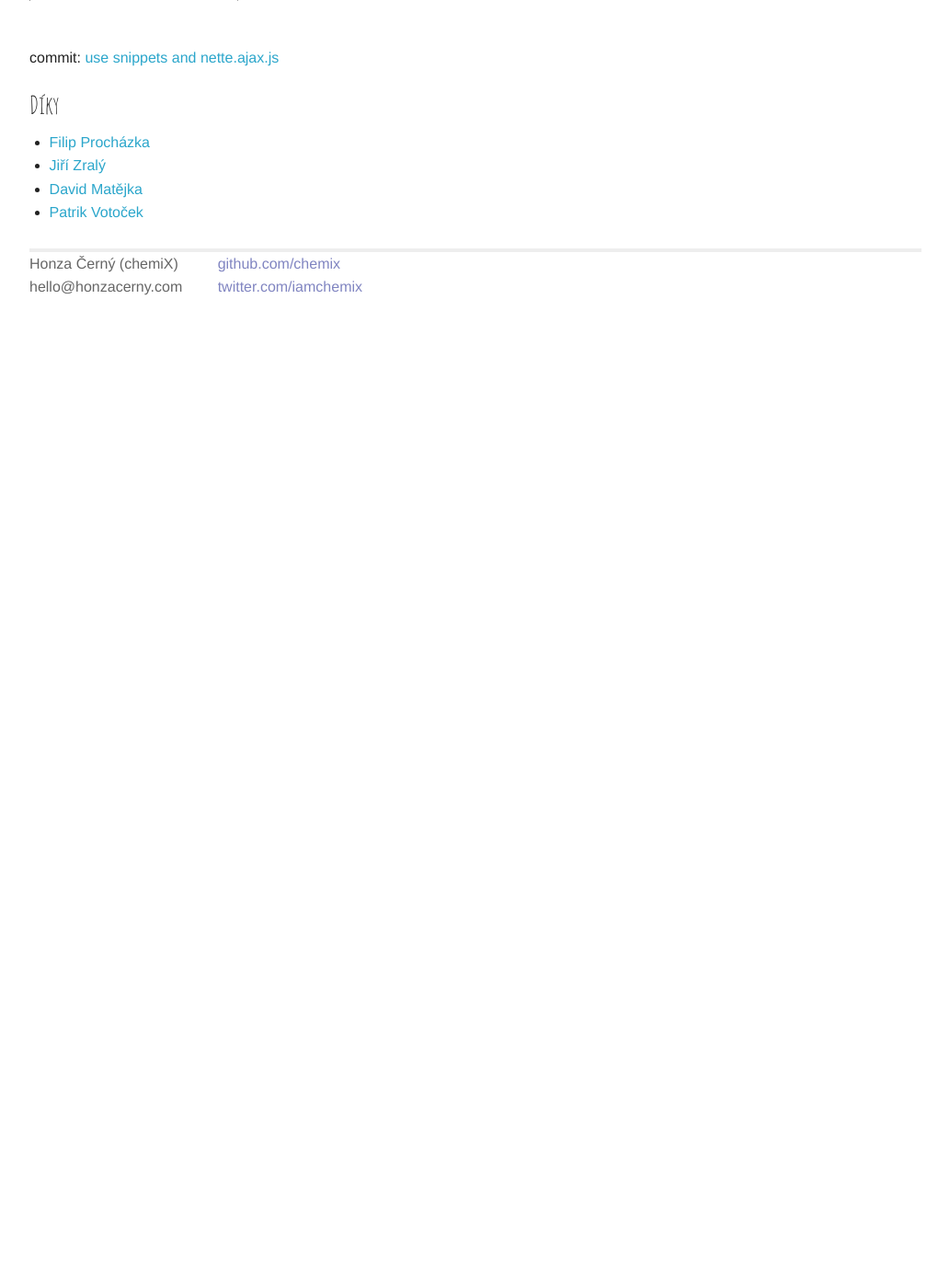
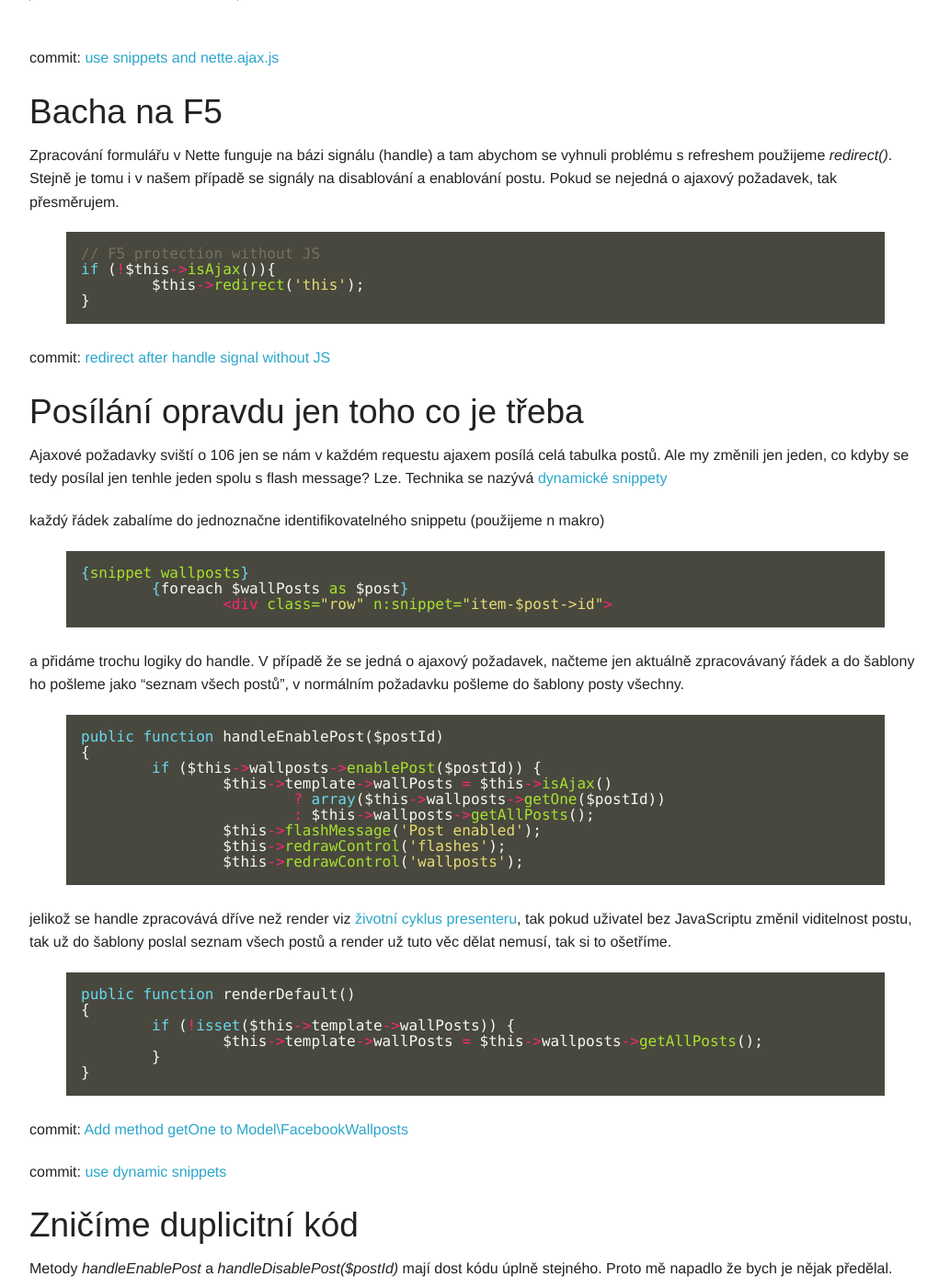
Before and after one commit to chemix/chemix.github.com, a Jekyll site: the page built from _posts/2014-06-13-nette-facebook-reader.md, in a window 1280 px wide and 1400 px high, scrolled down 24871 px. Shown: the whole window at 92% size, without its empty margins (123-1156 px from the left). Built offline with Jekyll 4.4.1, drawn with Linux system fonts in a browser that asks for light colours; some web fonts are replaced; Markdown is read by kramdown in place of the engine named in the settings; before the commit the page ends 25216 px from its top, so only the background shows below that; some of the changed text lies outside the part shown.

Commit message:
Updated 2014-06-13-nette-facebook-reader.md

```diff
--- a/_posts/2014-06-13-nette-facebook-reader.md
+++ b/_posts/2014-06-13-nette-facebook-reader.md
@@ -892,6 +892,7 @@
 
 Administrace postů
 ------------------
+
 Jako poslední úkol jsem si nechal administraci na povolování postů. Vytvoříme si nový presenter *AdminPresenter* a u vypsaných jednotlivých položek přidáme tlačítko enable, disable. To celé pak z "AJAXujem".
 
 Než začnem s php úpravama, provedem pár drobných změn na frontendu ať se na náš výtvor dá aspoň trošku koukat. Osobně mám rád [Zurb Foundation](http://foundation.zurb.com), ale tu samou práci, pro tento případ i možná vhodnější, odvede [Bootstrap](http://getbootstrap.com)
@@ -1009,6 +1010,7 @@
 
 První verze zajaxovní
 ---------------------
+
 není to žádná hitparáda, ale funguje, a to se počítá ;-) Začnem úpravou presenteru. Ten pokud se bude jednat o ajaxový požadavek, tak na místo flashMessage nastavíme do proměnné *payload* message co se stalo, a následně pošleme uživateli tento payload. Metoda sendPayload je ulehčení ať se nemusíme starat o posílání JSON Response, vše je čitélne z obsahu [metody sendPayload](http://api.nette.org/2.2.2/source-Application.UI.Presenter.php.html#603)
 
 {% highlight php startinline %}
@@ -1137,6 +1139,7 @@
 
 Snippety a nette.ajax.js
 ------------------------
+
 Teď přichází pořádné kladivo. Představme si že nechceme ručně ošetřovat ajaxové volání. Prostě ať se udělá co se udělat má a změní se jen potřebné. K tomu slouží [Snippety](http://doc.nette.org/cs/2.1/ajax). Snippet chápu jako pojmenovaný prvek na stránce, který v případě potřeby je možné nahradit za jeho aktuální verzi. V našem případě si pro začátek označíme dva snippety. Prvním bude blok kódu co se nám stará o výpis flash messsages
 
 {% highlight smarty %}
@@ -1186,6 +1189,126 @@
 commit: [use snippets and nette.ajax.js](https://github.com/chemix/Nette-Facebook-Reader/commit/151202a775d65adeccb6a8a991fc759545d935c7)
 
 
+Bacha na F5
+-----------
+
+Zpracování formulářu v Nette funguje na bázi signálu (handle) a tam abychom se vyhnuli problému s refreshem použijeme *redirect()*. Stejně je tomu i v našem případě se signály na disablování a enablování postu. Pokud se nejedná o ajaxový požadavek, tak přesměrujem.
+
+{% highlight php startinline %}
+// F5 protection without JS
+if (!$this->isAjax()){
+	$this->redirect('this');
+}
+{% endhighlight %}
+
+commit: [redirect after handle signal without JS](https://github.com/chemix/Nette-Facebook-Reader/commit/dfbb0431ab2ff2225f8fba55ae79ee0ece7fabf2)
+
+
+Posílání opravdu jen toho co je třeba
+-------------------------------------
+
+Ajaxové požadavky sviští o 106 jen se nám v každém requestu ajaxem posílá celá tabulka postů. Ale my změnili jen jeden, co kdyby se tedy posílal jen tenhle jeden spolu s flash message? Lze. Technika se nazývá [dynamické snippety](http://doc.nette.org/cs/2.1/ajax#toc-dynamicke-snippety)
+
+každý řádek zabalíme do jednoznačne identifikovatelného snippetu (použijeme n makro)
+
+{% highlight smarty %}
+{snippet wallposts}
+	{foreach $wallPosts as $post}
+		<div class="row" n:snippet="item-$post->id">
+{% endhighlight %}
+
+a přidáme trochu logiky do handle. V případě že se jedná o ajaxový požadavek, načteme jen aktuálně zpracovávaný řádek a do šablony ho pošleme jako "seznam všech postů", v normálním požadavku pošleme do šablony posty všechny.
+
+{% highlight php startinline %}
+public function handleEnablePost($postId)
+{
+	if ($this->wallposts->enablePost($postId)) {
+		$this->template->wallPosts = $this->isAjax()
+			? array($this->wallposts->getOne($postId))
+			: $this->wallposts->getAllPosts();
+		$this->flashMessage('Post enabled');
+		$this->redrawControl('flashes');
+		$this->redrawControl('wallposts');
+{% endhighlight %}
+
+jelikož se handle zpracovává dříve než render viz [životní cyklus presenteru](http://doc.nette.org/cs/2.1/presenters#toc-zivotni-cyklus-presenteru), tak pokud uživatel bez JavaScriptu změnil viditelnost postu, tak už do šablony poslal seznam všech postů a render už tuto věc dělat nemusí, tak si to ošetříme.
+
+{% highlight php startinline %}
+public function renderDefault()
+{
+	if (!isset($this->template->wallPosts)) {
+		$this->template->wallPosts = $this->wallposts->getAllPosts();
+	}
+}
+{% endhighlight %}
+
+commit: [Add method getOne to Model\FacebookWallposts](https://github.com/chemix/Nette-Facebook-Reader/commit/229592e47887ba5160f627041a9f2698ddaa3e08)
+
+commit: [use dynamic snippets](https://github.com/chemix/Nette-Facebook-Reader/commit/d4e73defeb07033c4da59f5c3ee4892abbeb63e6)
+
+Zničíme duplicitní kód
+----------------------
+
+Metody *handleEnablePost* a *handleDisablePost($postId)* mají dost kódu úplně stejného. Proto mě napadlo že bych je nějak předělal.
+
+**První** nápad byl mít metodu *handleChangePostStatus($postId, $actionType)*, kde by jako druhý parametr byl typ akce, disable nebo enable. Dva parametry se mi nakonec nelíbily.
+
+#### TIP: rezervovaná slova
+zde jsem původně měl parametr pojmenová pouze *$action* a ouhle nějak to nefungovalo. Narazil jsem na pojem rezervovaných proměnných. Tak bacha na ně ;-) Proto i submit button ve formuláři by neměl mít jméno *action*. Další slova jsou: *$do*, *$_fid*, (TODO) .. a *$action*
+
+**Druhým** nápadem bylo mít metodu *handleTogglePostStatus($postId)*, která by si zjistila zda je článek povolen a zakázala by ho nebo opačně. Zjistil jsem, že by status ani zjištovat nemusela jen by SQL update otočil hodnotu (nezkoušel jsem). Toto řešení jsem zavrhl kvůli zobrazení ve dvou oknech současně. Chování by mohlo být nelogické.
+
+**Třetím** nápadem bylo vytáhnout společnou logiku do vlastní metody a u něj jsem zůstal.
+
+{% highlight php startinline %}
+protected function afterTogglePostStatus($status, $postId, $message)
+{
+	if ($status) {
+		$this->template->wallPosts = $this->isAjax()
+			? array($this->wallposts->getOne($postId))
+			: $this->wallposts->getAllPosts();
+
+		$this->flashMessage($message);
+		$this->redrawControl('flashes');
+		$this->redrawControl('wallposts');
+	}
+	// F5 protection without JS
+	if (!$this->isAjax()){
+		$this->redirect('this');
+	}
+}
+
+public function handleEnablePost($postId)
+{
+	$status = $this->wallposts->enablePost($postId);
+	$this->afterTogglePostStatus($status, $postId, 'Post enabled');
+}
+
+public function handleDisablePost($postId)
+{
+	$status = $this->wallposts->disablePost($postId);
+	$this->afterTogglePostStatus($status, $postId, 'Post disabled');
+}
+{% endhighlight %}
+
+commit: [refactor handleDisable and handleEnable](https://github.com/chemix/Nette-Facebook-Reader/commit/8cc54bf7e2898fffa6512ccb89be3ebd12ab722a)
+
+Drobnosti
+---------
+
+Dobré je mít v repozitáři šablonu pro *config.local.neon*
+
+commit: [add config.local.neon template](https://github.com/chemix/Nette-Facebook-Reader/commit/5fa51fbedc03677f20357282c6106a9a21c6f65f)
+
+
+Chtěl jsem oku lahodící výpis postů na homepage
+
+commit: [better homepage render with masonry plugin](https://github.com/chemix/Nette-Facebook-Reader/commit/d379b0d77c81c9718eadd32fc10b5da8c0181d98)
+
+A pomocí CSS animované zmizení flash message
+
+commit: [css autohide flash messages via](https://github.com/chemix/Nette-Facebook-Reader/commit/c7e45f59d17bab2b45d81792ff34a3e953253011)
+
 
 
 ### Díky
```
Also changed, not shown: other parts of _posts/2014-06-13-nette-facebook-reader.md (+1 -1 lines).
